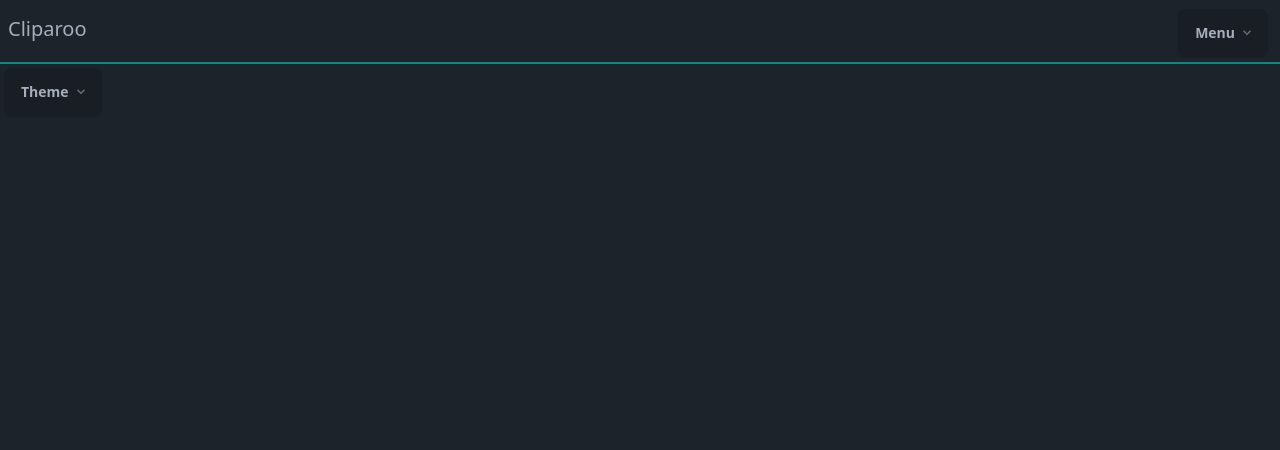
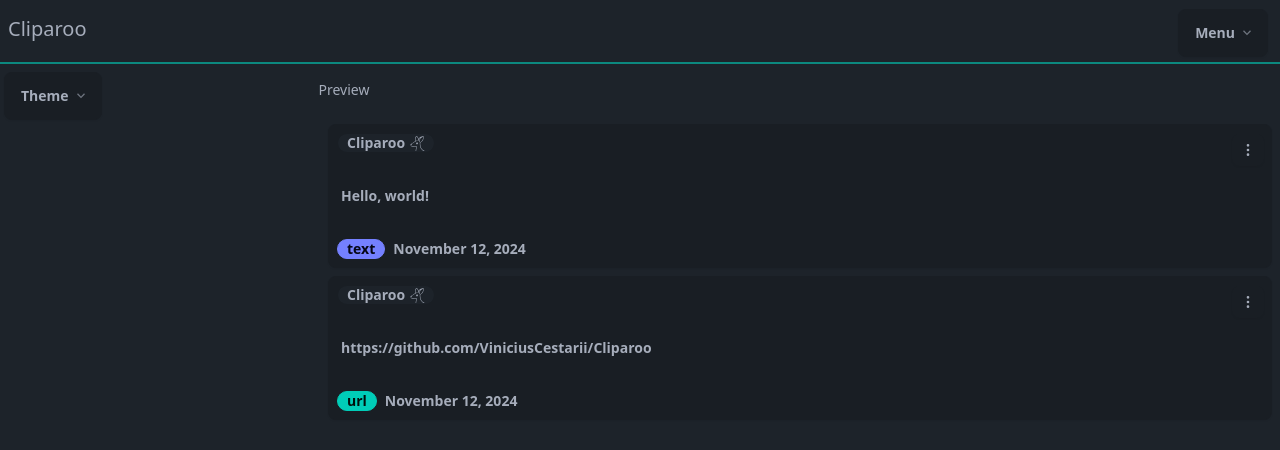
Before and after one commit to ViniciusCestarii/cliparoo, a SvelteKit app: page /configuration in a window 1280 px wide. Shown: the top 450 px of the page. Built offline with nearby package versions, Linux system fonts and the light colour scheme.

Commit message:
feat: improve configurations page adding previews

```diff
--- a/src/lib/components/clipboard-entry.svelte
+++ b/src/lib/components/clipboard-entry.svelte
@@ -33,7 +33,7 @@
 	let showCopiedIcon = $state(false);
 </script>
 
-<div {...props} class={cn('relative', className)}>
+<div {...props} class={cn('relative m-2', className)}>
 	<button
 		class="btn p-2 h-36 flex flex-col flex-nowrap items-start justify-between w-full text-start"
 		onclick={() => handleEntryClick(entry.text)}
--- a/src/lib/components/theme-toggle.svelte
+++ b/src/lib/components/theme-toggle.svelte
@@ -3,7 +3,7 @@
 	import { themes } from '../../../tailwind.config';
 </script>
 
-<div class="dropdown mb-72">
+<div class="dropdown">
 	<div tabIndex={0} role="button" class="btn m-1 focus:ring-2 ring-base-content">
 		Theme
 		<svg
--- a/src/routes/+page.svelte
+++ b/src/routes/+page.svelte
@@ -34,7 +34,7 @@
 <div class="h-[calc(100vh-4rem)]">
 	<VirtualList items={cs.clipboard} height="100%" getKey={(entry) => entry.id}>
 		{#snippet Children(entry)}
-			<ClipboardEntry {entry} class="m-2" />
+			<ClipboardEntry {entry} />
 		{/snippet}
 	</VirtualList>
 </div>
--- a/src/routes/configuration/+page.svelte
+++ b/src/routes/configuration/+page.svelte
@@ -1,5 +1,33 @@
-<script>
+<script lang="ts">
+	import ClipboardEntry from '$lib/components/clipboard-entry.svelte';
+	import type { ClipboardEntry as ClipboardEntryType } from '$lib/types';
 	import ThemeToggle from '$lib/components/theme-toggle.svelte';
+
+	const entry1: ClipboardEntryType = {
+		id: Infinity,
+		text: 'Hello, world!',
+		window: 'Cliparoo',
+		timestamp: new Date().toISOString(),
+		type: 'text'
+	};
+
+	const entry2: ClipboardEntryType = {
+		id: Infinity,
+		text: 'https://github.com/ViniciusCestarii/Cliparoo',
+		window: 'Cliparoo',
+		timestamp: new Date().toISOString(),
+		type: 'url'
+	};
 </script>
 
-<ThemeToggle />
+<div class="grid sm:grid-cols-4">
+	<div class="flex flex-col pt-1">
+		<ThemeToggle />
+	</div>
+
+	<div class="col-span-3">
+		<div class="divider sm:divider-horizontal text-sm">Preview</div>
+		<ClipboardEntry entry={entry1} />
+		<ClipboardEntry entry={entry2} />
+	</div>
+</div>
```
